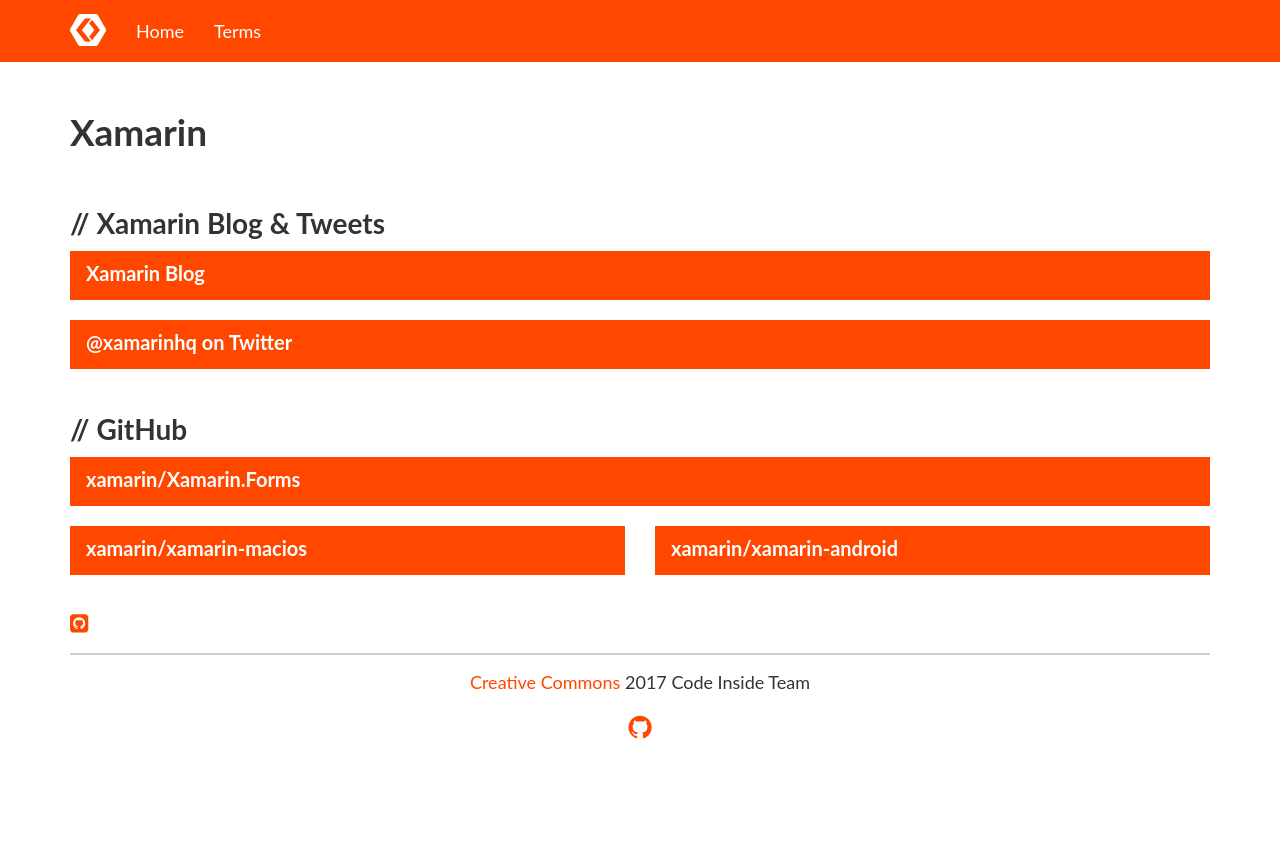
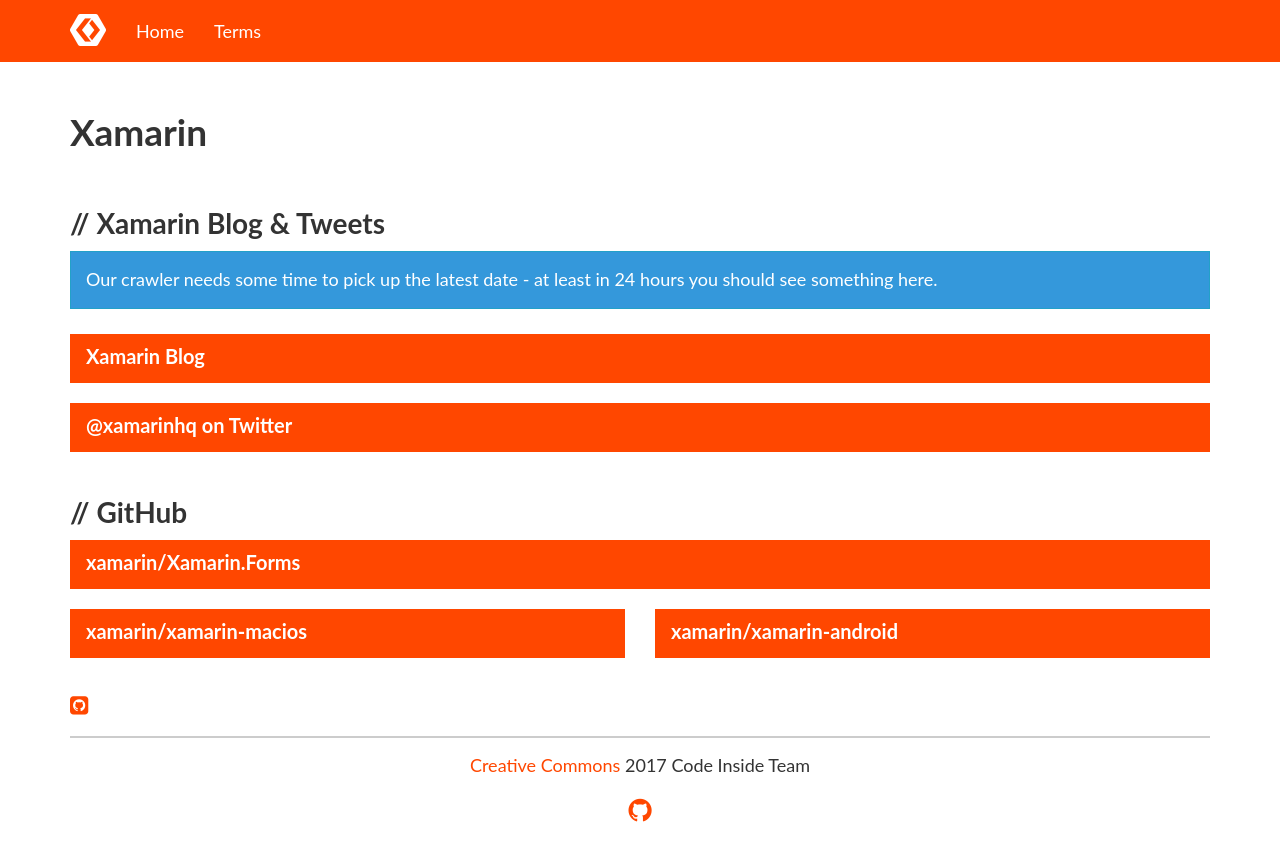
Before and after one commit to Code-Inside/KnowYourStack, a Jekyll site: the page built from _pages/xamarin.html, in a window 1280 px wide. Shown: the top 861 px of the page. Built offline with Jekyll 4.4.1, drawn with Linux system fonts in a browser that asks for light colours; nearby versions of some CDN libraries.

Commit message:
Update xamarin.html

```diff
--- a/_pages/xamarin.html
+++ b/_pages/xamarin.html
@@ -8,6 +8,10 @@
 
 <section>
     <h2><strong>//</strong> Xamarin Blog &amp; Tweets</h2>
+
+{{ if site.data.Xamarin == nil }}
+<div class="alert alert-info" role="alert">Our crawler needs some time to pick up the latest date - at least in 24 hours you should see something here.</div>
+{{ endif }}
 
     <div class="row">
 
```
